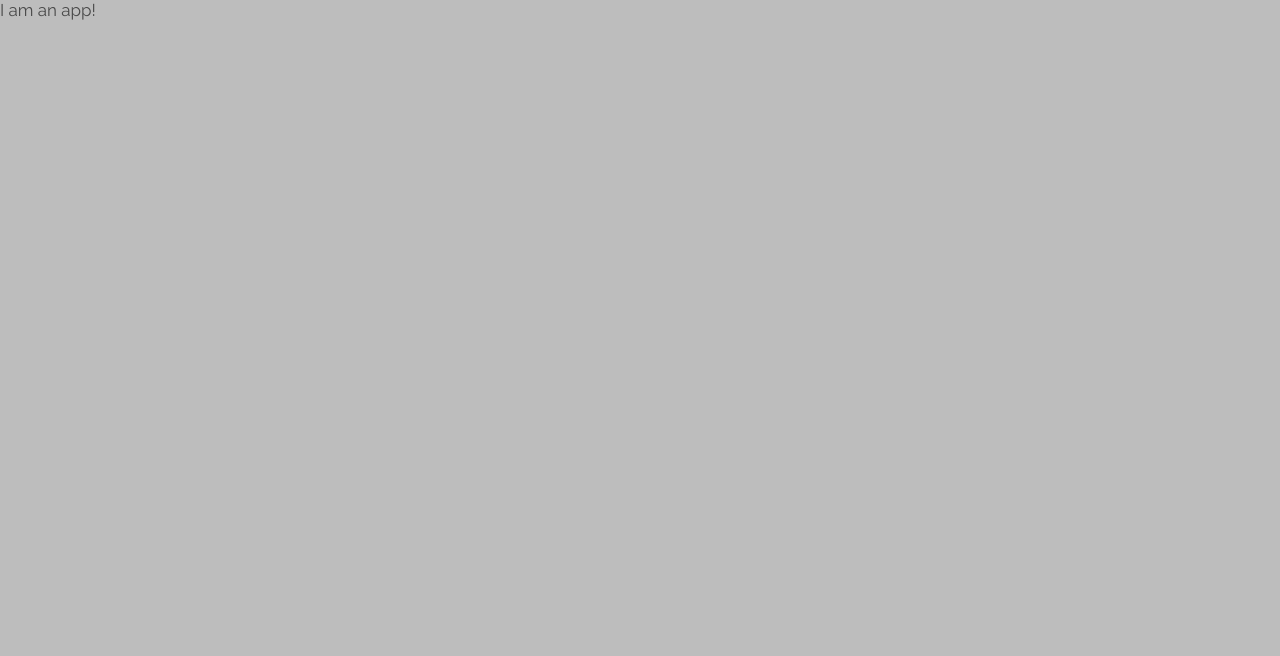
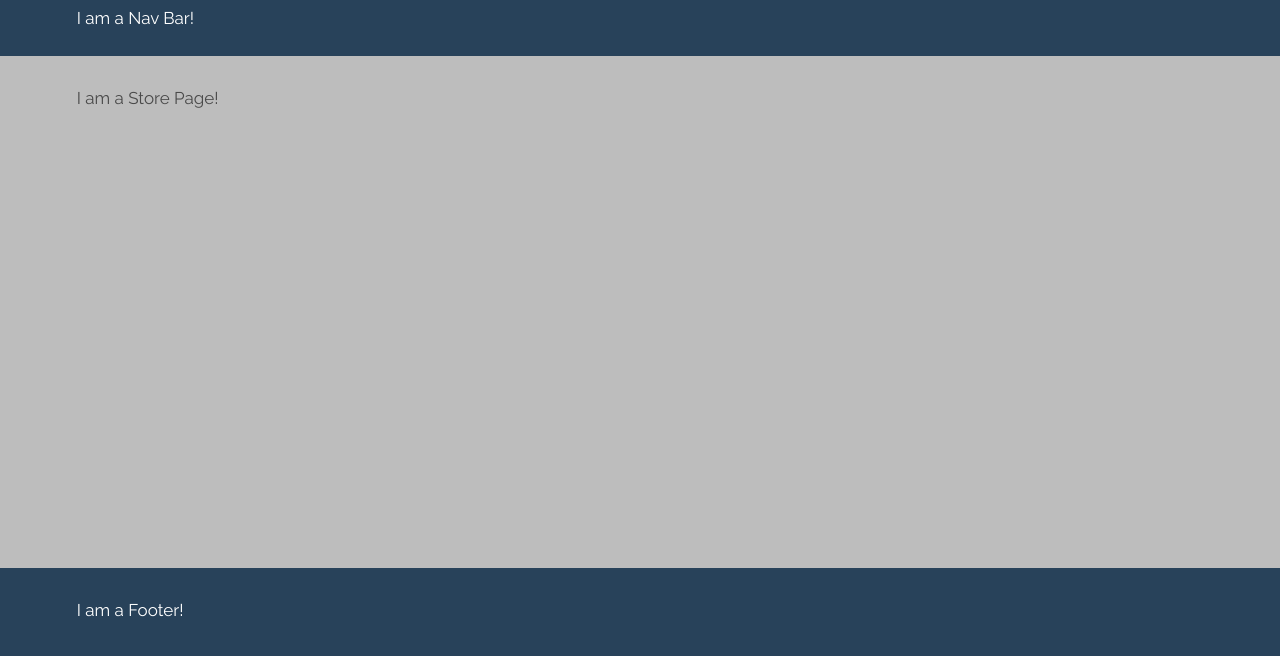
Before and after one commit to samsaksfithian/vickys-flowers, a React (Create React App) app: page / in a window 1280 px wide. Shown: the top 656 px of the page. Built offline with nearby package versions, Linux system fonts and the light colour scheme.

Commit message:
basic routing and initial sizing styling

```diff
--- a/package.json
+++ b/package.json
@@ -10,6 +10,7 @@
     "prop-types": "^15.7.2",
     "react": "^16.12.0",
     "react-dom": "^16.12.0",
+    "react-router-dom": "^5.1.2",
     "react-scripts": "3.3.0"
   },
   "devDependencies": {
--- a/src/components/App.js
+++ b/src/components/App.js
@@ -1,8 +1,22 @@
 import React from 'react';
+import { BrowserRouter as Router, Switch, Route } from 'react-router-dom';
+import { NavBar, Footer, StorePage } from '.';
 import './main.scss';
 
 function App() {
-  return <div className="App">I am an app!</div>;
+  return (
+    <Router>
+      <div id="App">
+        <NavBar />
+        <Switch>
+          <Route path="/">
+            <StorePage />
+          </Route>
+        </Switch>
+        <Footer />
+      </div>
+    </Router>
+  );
 }
 
 export default App;
--- a/src/components/VARIABLES.scss
+++ b/src/components/VARIABLES.scss
@@ -3,6 +3,7 @@
 :root {
   --font: 'Raleway', Verdana, Geneva, Tahoma, sans-serif;
 
+  // colors
   --plain-light: #ffffff;
   --plain-dark: #4a4a4a;
   --plain-mid: #bdbdbd;
@@ -14,4 +15,26 @@
   --accent-dark2: #ce1b69;
   --accent-light1: #36ebb9;
   --accent-light2: #6da50a;
+
+  // measurements
+  --side-pad: 6vw;
+  // --side-pad: 80px;
+  --header-height: 56px;
+  --footer-height: 29%;
+  --store-height: calc(100% - var(--header-height) - var(--footer-height));
 }
+
+/*
+Nav bar height: 56px
+Store body height: 578px
+Footer height: 259px
+----------
+Total height = 893px
+nav = ~ 6.27%
+store = ~ 64.73%
+footer = ~ 29%
+
+Page width: 1300px
+
+Side padding: 80px
+*/
--- a/src/components/footer/Footer.js
+++ b/src/components/footer/Footer.js
@@ -2,6 +2,6 @@ import React from 'react';
 // import PropTypes from 'prop-types'
 import './Footer.scss';
 
-const Footer = () => <div>I am a Footer!</div>;
+const Footer = () => <footer className="footer">I am a Footer!</footer>;
 
 export default Footer;
--- a/src/components/footer/Footer.scss
+++ b/src/components/footer/Footer.scss
@@ -0,0 +1,6 @@
+.footer {
+  height: var(--footer-height);
+  padding: 4vh var(--side-pad);
+  background-color: var(--theme-color);
+  color: var(--plain-light);
+}
--- a/src/components/header/NavBar.js
+++ b/src/components/header/NavBar.js
@@ -2,6 +2,6 @@ import React from 'react';
 // import PropTypes from 'prop-types';
 import './NavBar.scss';
 
-const NavBar = () => <div>I am a Nav Bar!</div>;
+const NavBar = () => <header className="nav-bar">I am a Nav Bar!</header>;
 
 export default NavBar;
--- a/src/components/header/NavBar.scss
+++ b/src/components/header/NavBar.scss
@@ -0,0 +1,6 @@
+.nav-bar {
+  height: var(--header-height);
+  padding: 8px var(--side-pad);
+  background-color: var(--theme-color);
+  color: var(--plain-light);
+}
--- a/src/components/main.scss
+++ b/src/components/main.scss
@@ -15,3 +15,7 @@ body {
   font-size: 17px;
   height: 100%;
 }
+
+#App {
+  height: 100vh;
+}
--- a/src/components/pages-store/StorePage.js
+++ b/src/components/pages-store/StorePage.js
@@ -2,6 +2,6 @@ import React from 'react';
 // import PropTypes from 'prop-types';
 import './StorePage.scss';
 
-const StorePage = () => <div>I am a Store Page!</div>;
+const StorePage = () => <div className="store-page">I am a Store Page!</div>;
 
 export default StorePage;
--- a/src/components/pages-store/StorePage.scss
+++ b/src/components/pages-store/StorePage.scss
@@ -0,0 +1,4 @@
+.store-page {
+  height: var(--store-height);
+  padding: 4vh var(--side-pad);
+}
```
Also changed, not shown: 1 other file (tests, documents, lock files or other folders).
